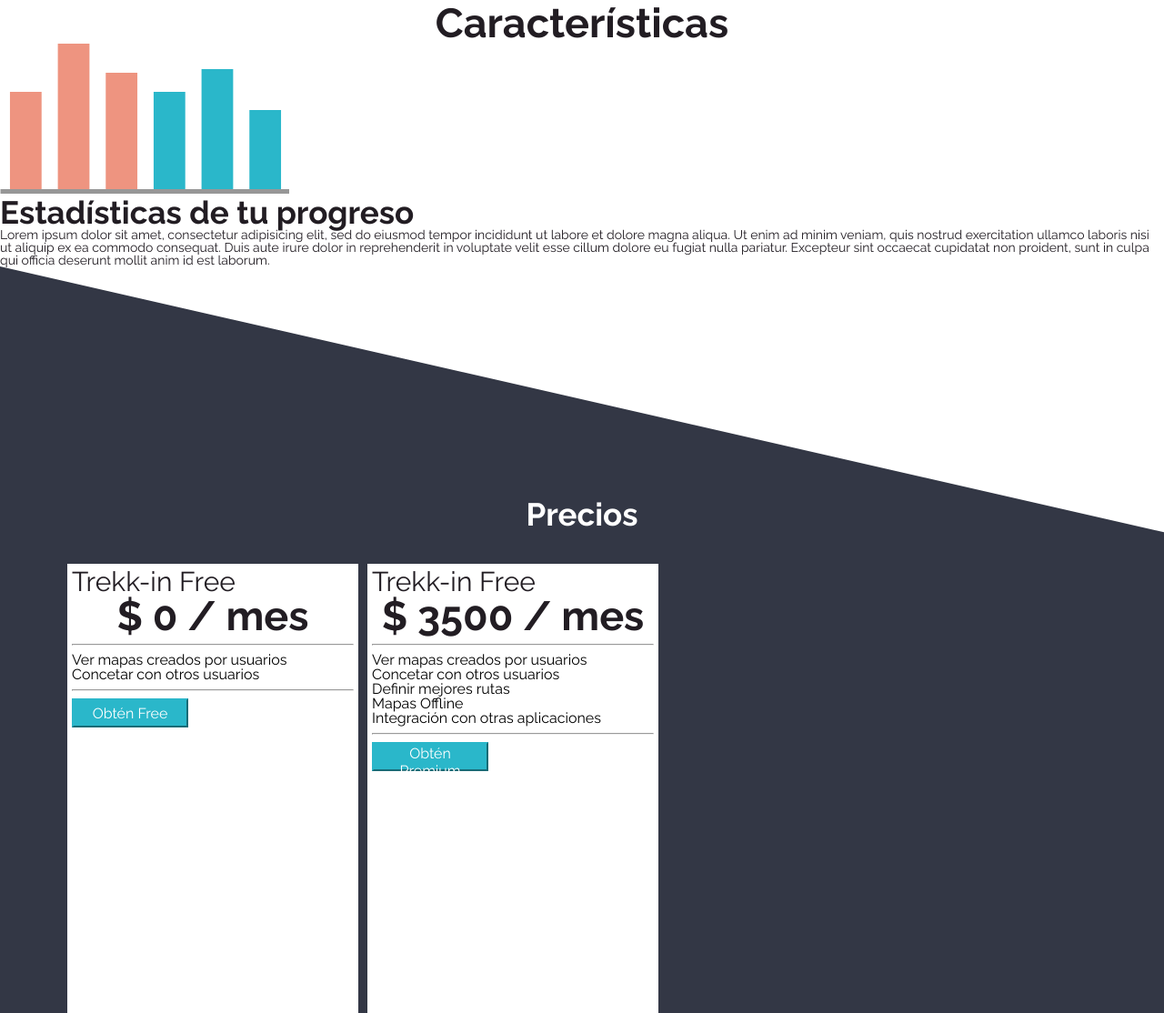
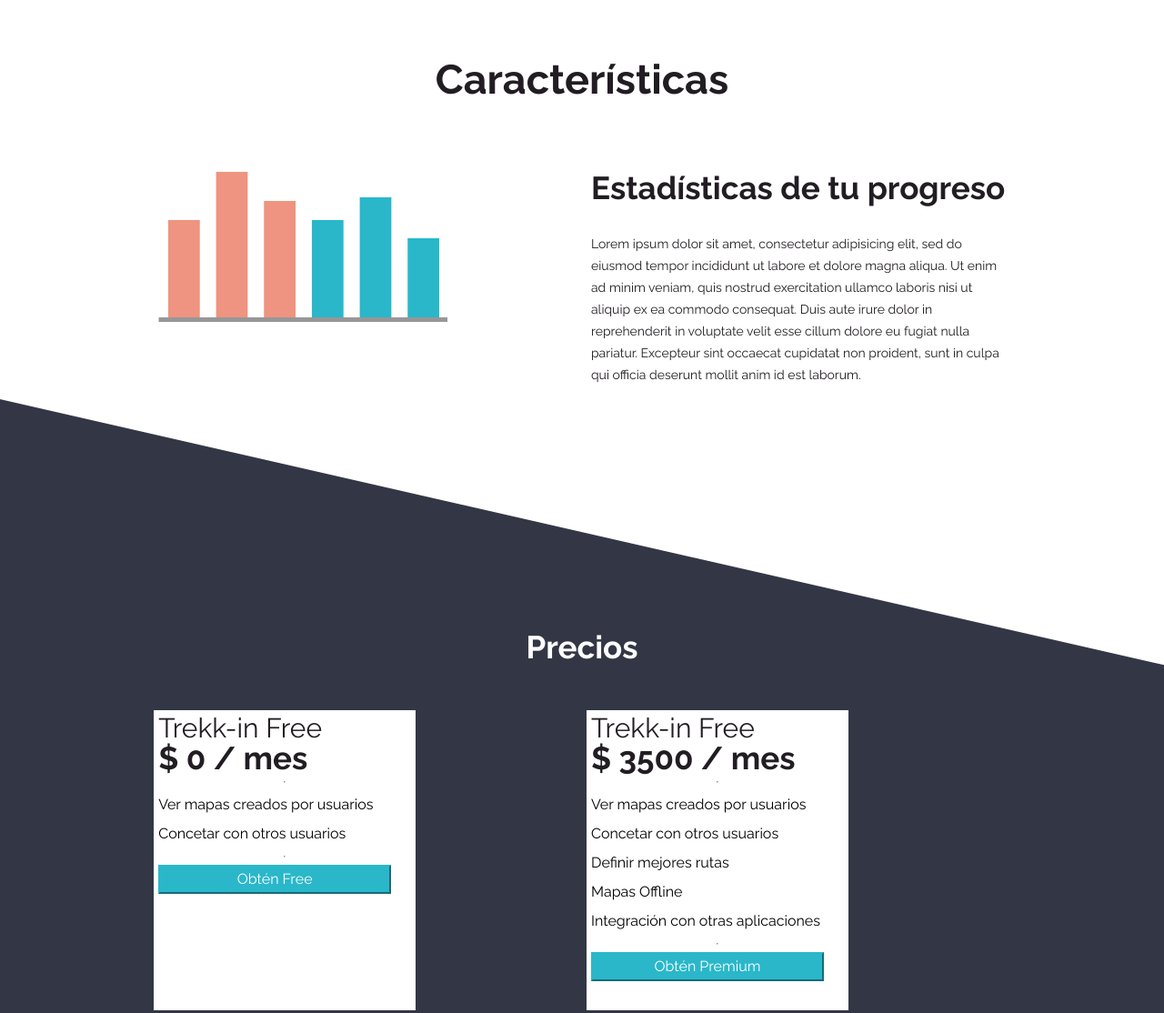
Before and after one commit to andreaescu/prueba-treek, a plain HTML site: page index.html in a window 1280 px wide. Shown: the part 1110-2224 px from the top of the page at 91% size. Drawn offline with nearby package versions, Linux system fonts and the light colour scheme.

Commit message:
columnas

```diff
--- a/assets/sass/base/_typography.scss
+++ b/assets/sass/base/_typography.scss
@@ -42,4 +42,6 @@ p {
   font-size: $small;
   color: $raising-black;
   font-family: $raleway;
+  line-height: 1.5rem;
+  margin-top: 2rem;
 }
--- a/assets/sass/components/_buttons.scss
+++ b/assets/sass/components/_buttons.scss
@@ -17,3 +17,14 @@
   font-family: $raleway;
   font-size: $medium;
 }
+
+.primary__large {
+  height: 2rem;
+  width: 16rem;
+  background-color: $ball-blue;
+  color: $white;
+  border-color: $ball-blue;
+  font-family: $raleway;
+  font-size: $medium;
+  margin-bottom: 10%;
+}
--- a/assets/sass/layout/_section.scss
+++ b/assets/sass/layout/_section.scss
@@ -11,6 +11,10 @@
       }
     }
 
+.description__cont {
+  margin-top: 5%;
+}
+
 .prices {
   background-image: url('../images/bg-price.svg');
   background-repeat: no-repeat;
@@ -20,12 +24,15 @@
 }
 
 .prices__card {
-  width: 20rem;
-  height: 50rem;
+  display: flex;
+  flex-direction: column;
+  width: 18rem;
+  word-wrap: break-word;
   background-color: $white;
   margin-top: 10%;
 }
 
 ul li {
   font-family: $raleway;
+  line-height: 2rem;
 }
--- a/index.html
+++ b/index.html
@@ -51,7 +51,7 @@
         </div>
       </div>
     </nav>
-    <section class="main col-4">
+    <section class="description col-4">
       <div class="container">
         <div class="row">
           <div class="col-4">
@@ -115,34 +115,45 @@
     </div>
     <section class="description">
       <h2>Características</h2>
-      <svg class="graph" width="318" height="165" xmlns="http://www.w3.org/2000/svg">
+      <div class="container description__cont">
+        <div class="row">
+          <div class="col-lg-1"></div>
+          <div class="description__graph col-lg-5 col-12">
+            <svg width="318" height="165" xmlns="http://www.w3.org/2000/svg">
                 <g class="bar-graph" fill-rule="evenodd">
                     <path class="a-bar" fill="#EE9480" d="M10.949 53h34.778v108H10.949zM63.613 0h34.778v161H63.613zM116.276 32h34.778v129h-34.778z"/>
                     <path class="b-bar" fill="#2AB7CA" d="M168.94 53h34.778v108H168.94zM221.603 28h34.778v133h-34.778zM274.267 73h34.778v88h-34.778z"/>
                     <path class="plane" d="M3 162.5h312.503" stroke="#979797" stroke-width="5" stroke-linecap="square"/>
                 </g>
             </svg>
+          </div>
+          <div class="description__text col-lg-5 col-12">
             <h4>Estadísticas de tu progreso</h4>
             <p>Lorem ipsum dolor sit amet, consectetur adipisicing elit, sed do eiusmod tempor incididunt ut labore et dolore magna aliqua. Ut enim ad minim veniam, quis nostrud exercitation ullamco laboris nisi ut aliquip ex ea commodo consequat. Duis aute irure dolor in reprehenderit in voluptate velit esse cillum dolore eu fugiat nulla pariatur. Excepteur sint occaecat cupidatat non proident, sunt in culpa qui officia deserunt mollit anim id est laborum.</p>
+          </div>
+          <div class="col-lg-1"></div>
+        </div>
+      </div>
     </section>
     <section class="prices">
       <div class="container">
         <h3>Precios</h3>
         <div class="row">
-          <div class="prices__card col-12 col-sm-6 col-md-4 col-lg-2 col-xl-1">
+          <div class="col-lg-1"></div>
+          <div class="prices__card col-lg-5 col-12">
             <h5>Trekk-in Free</h5>
-            <h2>$ 0 / mes</h2>
+            <h4>$ 0 / mes</h4>
             <hr>
             <ul>
               <li>Ver mapas creados por usuarios</li>
               <li>Concetar con otros usuarios</li>
             </ul>
             <hr>
-            <button type="button" class="primary">Obtén Free</button>
+            <button type="button" class="primary__large">Obtén Free</button>
           </div>
-          <div class="prices__card col-12 col-sm-6 col-md-4 col-lg-2 col-xl-1">
+          <div class="prices__card col-lg-5 col-12">
             <h5>Trekk-in Free</h5>
-            <h2>$ 3500 / mes</h2>
+            <h4>$ 3500 / mes</h4>
             <hr>
             <ul>
               <li>Ver mapas creados por usuarios</li>
@@ -152,20 +163,21 @@
               <li>Integración con otras aplicaciones</li>
             </ul>
             <hr>
-            <button type="button" class="primary">Obtén Premium</button>
+            <button type="button" class="primary__large">Obtén Premium</button>
           </div>
+          <div class="col-lg-1"></div>
         </div>
       </div>
     </section>
     <footer class="footer__back">
       <div class="container">
         <div class="row">
-          <div class="col-3">
+          <div class="col-lg-3 col-12">
             <a class="footer__back-text" href="#">Legal</a>
             <a class="footer__back-text" href="#">Cookies</a>
             <a class="footer__back-text" href="#">Sobre anuncios</a>
           </div>
-          <div class="col-9">
+          <div class="col-lg-9 col-12">
             <a class="footer__back-text" href="#">c 2018 Trekk-in SPA.</a>
           </div>
         </div>
```
Also changed, not shown: assets/css/main.css, 1 other file. Lines whose indentation alone changed are shown as unchanged.
